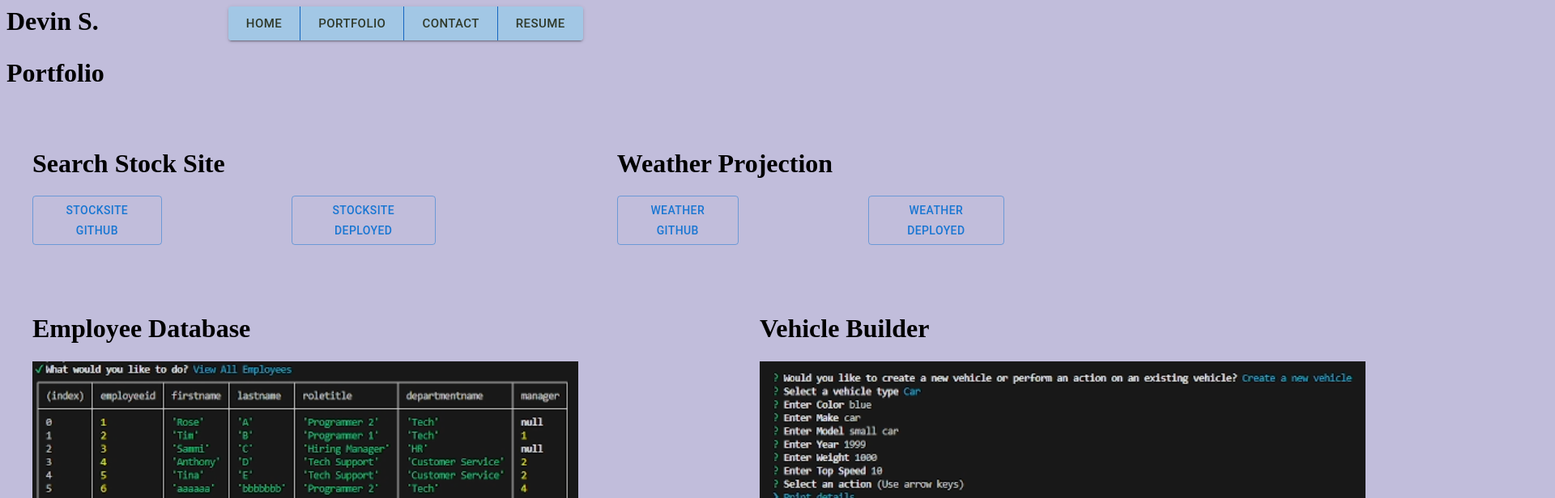
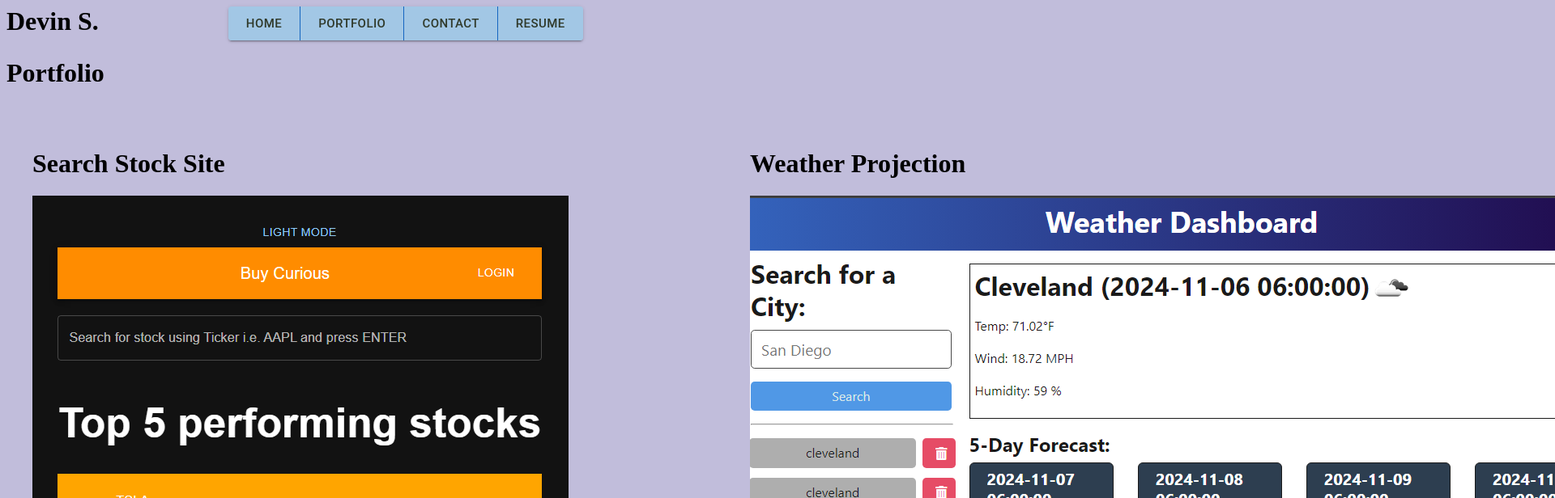
Before and after one commit to DevinSharp-Eflat/ReactPortfolioHW, a React (Vite) app: page /portfolio in a window 1280 px wide. Shown: the top 616 px of the page at 81% size, 1920 px wide, since content can reach past the window. Built offline with nearby package versions, Linux system fonts and the light colour scheme.

Commit message:
fix project images

```diff
--- a/client/components/Project.tsx
+++ b/client/components/Project.tsx
@@ -16,8 +16,9 @@ export default function Portfolio() {
         <>
             <h1>Portfolio</h1>
             <Stack direction={"row"} spacing={20} sx={{alignContent: 'center'}}>
-                <Box sx={{ p: 4, border: 'black', backgroundImage: stocks}}>
+                <Box sx={{ p: 4, border: 'black'}}>
                     <h1>Search Stock Site</h1>
+                    <img src={stocks}/>
                     <Stack direction={"row"} spacing={20} sx={{alignContent: 'center'}}>
                         <Button variant='outlined'
                         onClick={() => { window.location.href = "https://github.com/DevinSharp-Eflat/SearchStockSite";
@@ -28,8 +29,9 @@ export default function Portfolio() {
                     </Stack>
                 </Box>
 
-                <Box sx={{ p: 4, border: 'black', backgroundImage:  weather }}>
+                <Box sx={{ p: 4, border: 'black'}}>
                     <h1>Weather Projection</h1>
+                    <img src={weather}/>
                     <Stack direction={"row"} spacing={20} sx={{alignContent: 'center'}}>
                         <Button variant='outlined'
                         onClick={() => { window.location.href = "https://github.com/DevinSharp-Eflat/WeatherAPIhw"
```
